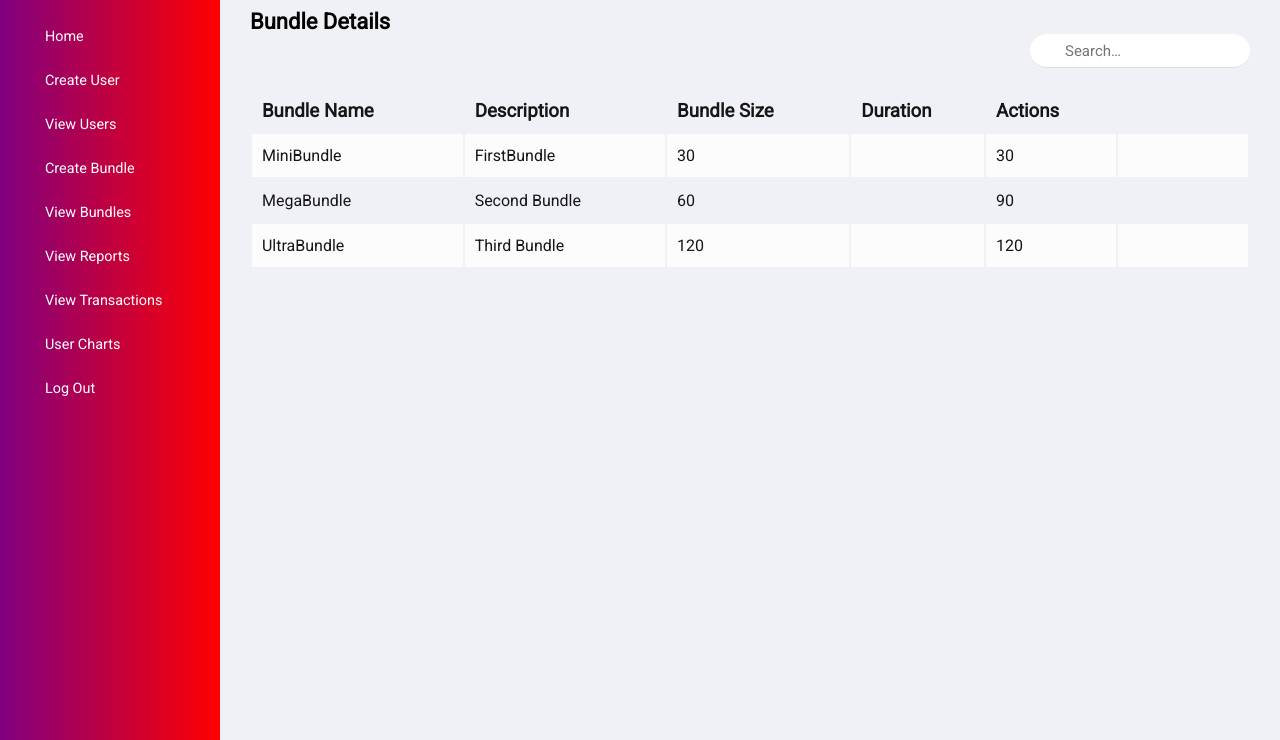
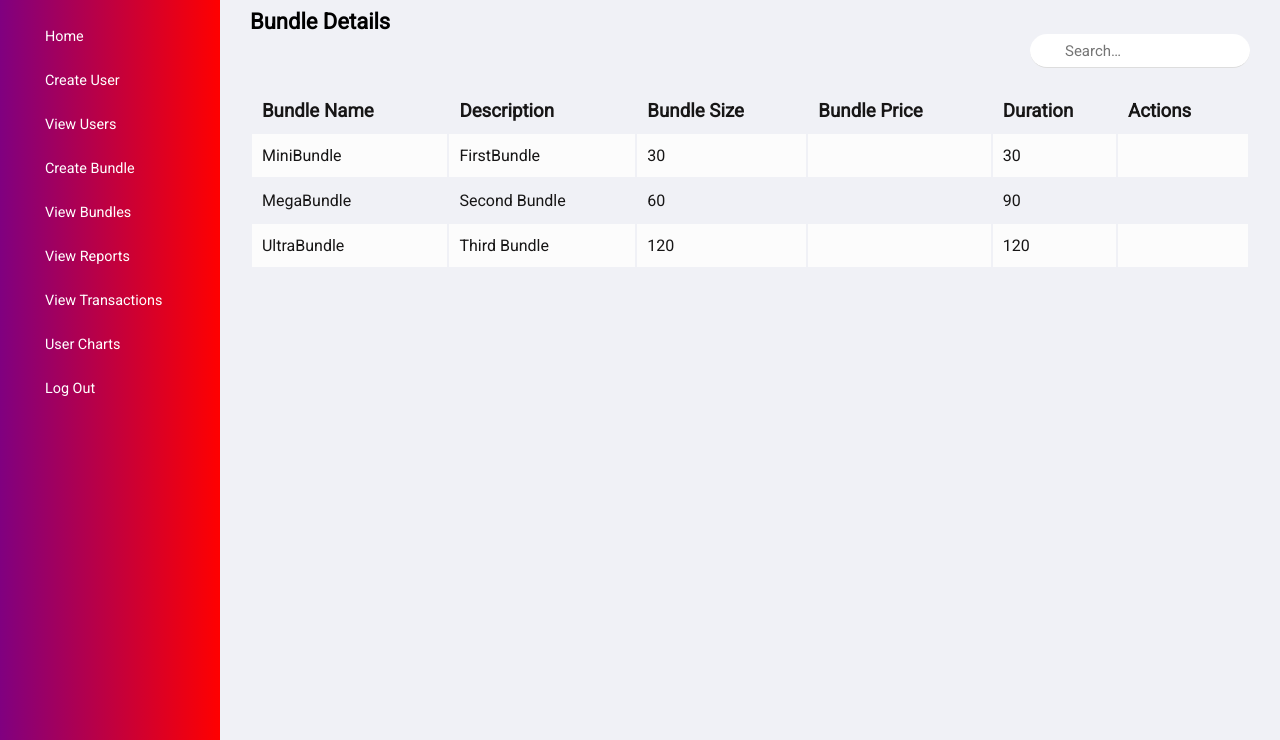
Before and after one commit to enoch17/ProtoNetWeb, a PHP site: page /pages/admin/viewbundles.php in a window 1280 px wide. Shown: the part 59-799 px from the top of the page. Run offline with PHP 8.4, Linux system fonts and the light colour scheme; the visitor is signed in with stand-in values (Sample User, id 1); data comes from the database, SQL or seed files in the repository; data that the repository does not hold is empty; some libraries are stand-ins or nearby versions.

Commit message:
Minor changes

```diff
--- a/pages/admin/viewbundles.php
+++ b/pages/admin/viewbundles.php
@@ -26,6 +26,9 @@ ViewBundles();
                 </td>
                 <td>
                     <h3><b>Bundle Size</b></h3>
+                </td>
+                <td>
+                    <h3><b>Bundle Price</b></h3>
                 </td>
                 <td>
                     <h3><b>Duration</b></h3>
```
